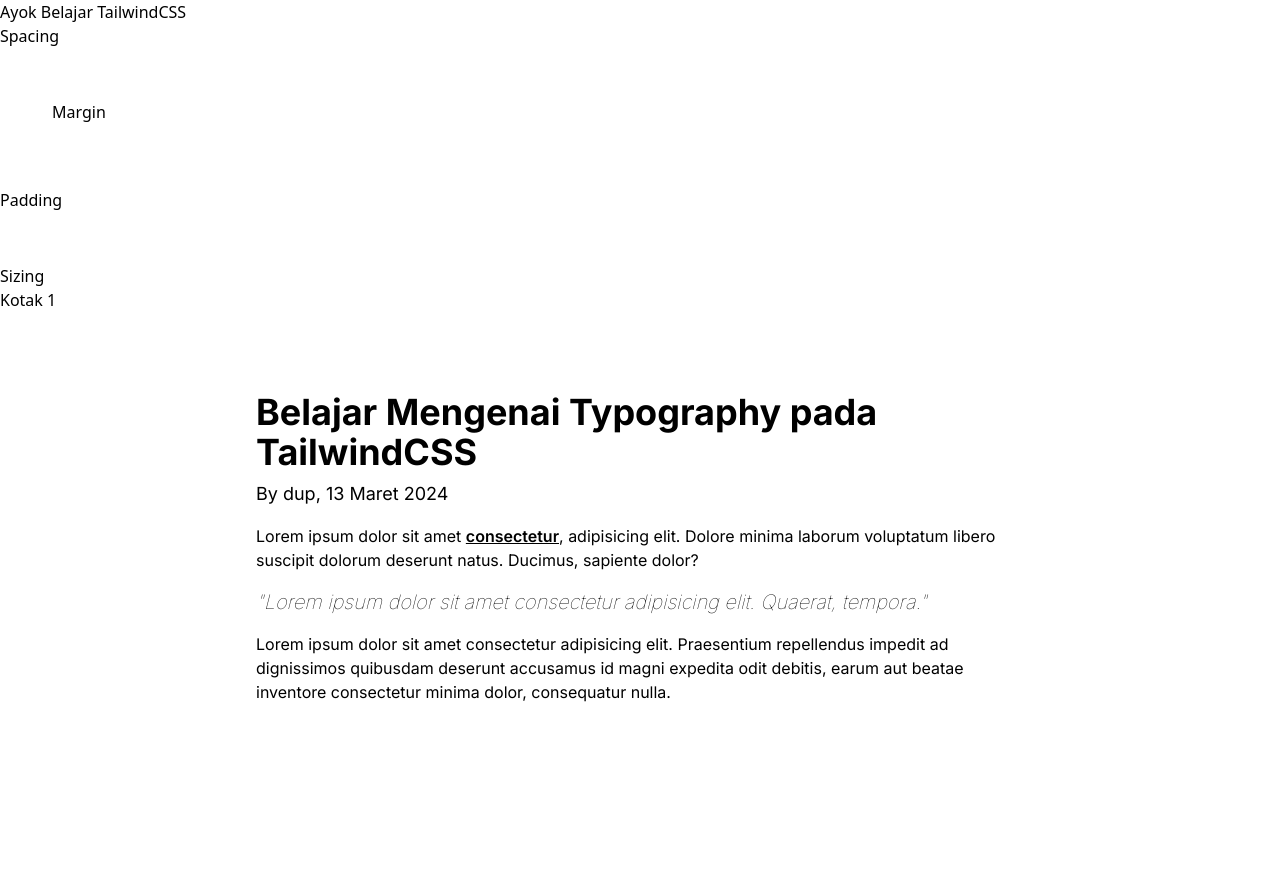
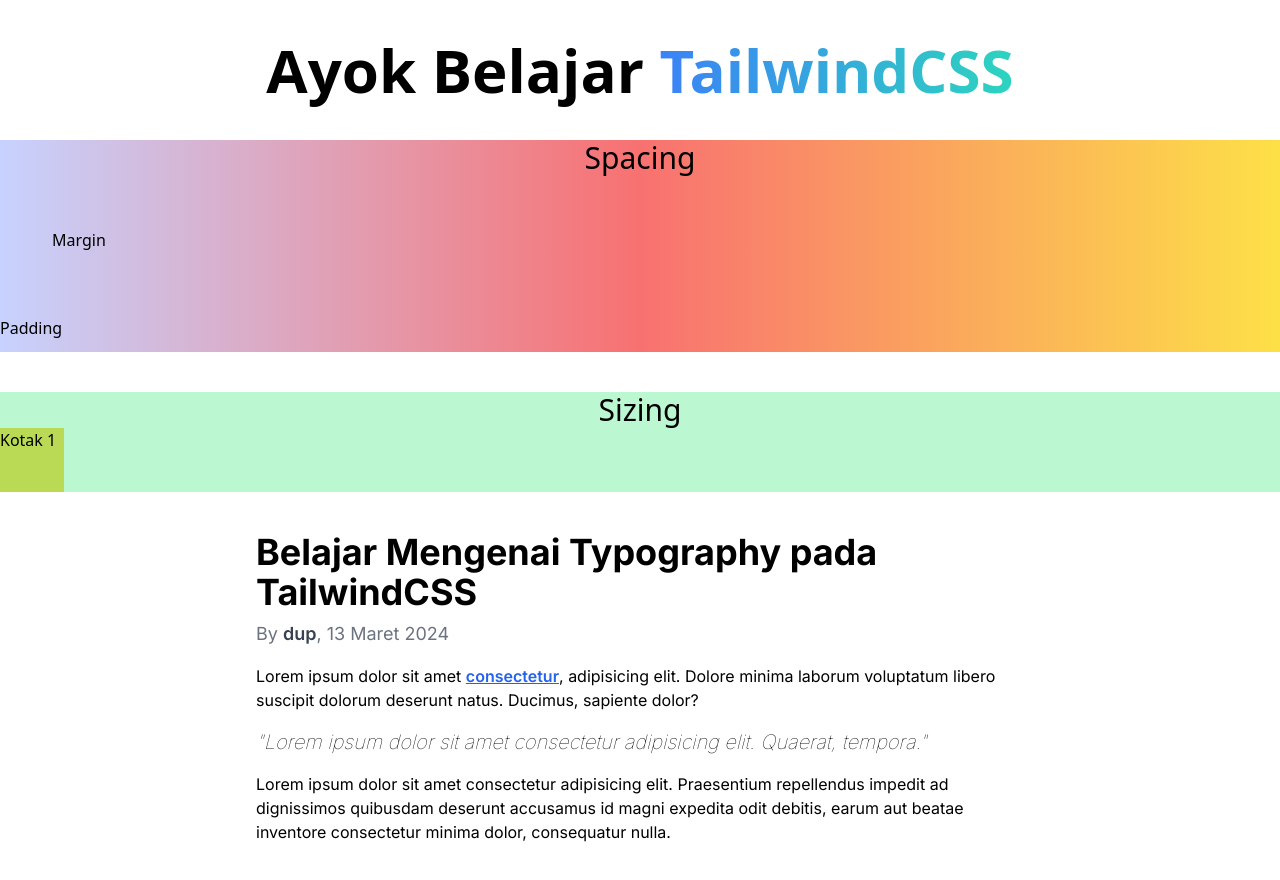
Before and after one commit to aduf2907/belajar-tailwind2, a plain HTML site: page index.html in a window 1280 px wide. Shown: the top 880 px of the page. Drawn offline with nearby package versions, Linux system fonts and the light colour scheme.

Commit message:
belajar tentang color

```diff
--- a/index.html
+++ b/index.html
@@ -21,6 +21,10 @@
             fontFamily: {
               inter: ["Inter"],
             },
+            colors: {
+              wpu: "#bada55",
+              kopi: "#c0ffee",
+            },
           },
         },
       };
@@ -32,29 +36,40 @@
     </style> -->
   </head>
   <body>
-    <h1>Ayok Belajar TailwindCSS</h1>
+    <h1 class="text-6xl font-bold text-center my-10">
+      Ayok Belajar
+      <span
+        class="bg-gradient-to-r from-blue-500 to-teal-400 bg-clip-text text-transparent"
+        >TailwindCSS</span
+      >
+    </h1>
 
-    <section class="mb-10">
-      <h2>Spacing</h2>
+    <section
+      class="mb-10 bg-gradient-to-r from-indigo-200 via-red-400 to-yellow-300"
+    >
+      <h2 class="text-3xl text-center">Spacing</h2>
       <div class="m-13">Margin</div>
       <div class="py-3">Padding</div>
     </section>
 
-    <section class="mb-10">
-      <h2>Sizing</h2>
-      <div class="w-16 h-16">Kotak 1</div>
+    <section class="mb-10 bg-green-200">
+      <h2 class="text-3xl text-center">Sizing</h2>
+      <div class="w-16 h-16 bg-wpu">Kotak 1</div>
     </section>
 
     <section class="mb-96 font-inter max-w-3xl mx-auto">
       <h2 class="mb-2 text-4xl font-bold">
         Belajar Mengenai Typography pada TailwindCSS
       </h2>
-      <div class="mb-4 text-lg">By dup, 13 Maret 2024</div>
+      <div class="mb-4 text-lg text-gray-500">
+        By <a href="#" class="text-gray-700 font-semibold">dup</a>, 13 Maret
+        2024
+      </div>
       <p class="mb-4">
         Lorem ipsum dolor sit amet
-        <a href="#" class="underline font-semibold">consectetur</a>, adipisicing
-        elit. Dolore minima laborum voluptatum libero suscipit dolorum deserunt
-        natus. Ducimus, sapiente dolor?
+        <a href="#" class="underline font-semibold text-blue-600">consectetur</a
+        >, adipisicing elit. Dolore minima laborum voluptatum libero suscipit
+        dolorum deserunt natus. Ducimus, sapiente dolor?
       </p>
       <blockquote class="mb-4 italic font-thin text-xl">
         "Lorem ipsum dolor sit amet consectetur adipisicing elit. Quaerat,
```
